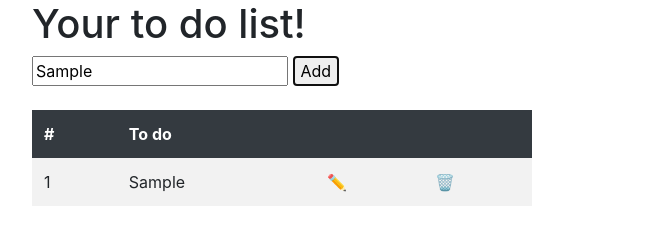
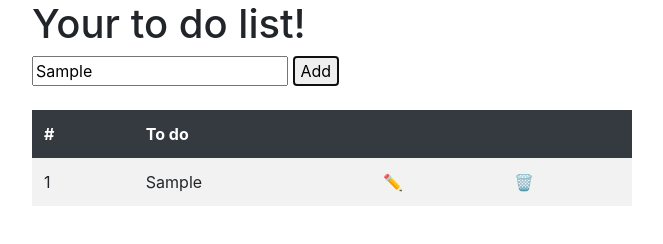
Before and after one commit to brunnamattos/ToDoList, a plain HTML site: page index.html in a window 1280 px wide. Both pictures are taken after typing "Sample" into the empty fields and a click on the button "Add". Shown: the whole page, without its empty margins (53-716 px from the left). Drawn offline with nearby package versions, Linux system fonts and the light colour scheme.

Commit message:
Função de excluir adicionada. Design otimizado. Interação com o usuário melhorada.

```diff
--- a/js/index.js
+++ b/js/index.js
@@ -30,16 +30,31 @@ const setTableDiv = () => {
 
 const setTableBody = () => {
     let tableTask = "";
-    for (let i = 0; i<list.length; i++) {
-        console.log(list[i]);
+    if (list[0] == null) {
         tableTask += `
-            <tr>
-                <td class="table-name">${i+1}</td>
-                <td class="table-url">${list[i]}</td>
-                <td><a class="edit-icon" onclick="editItem(${i});">&#9999;</a></td>
-                <td><a class="remove-icon" onclick="removeItem(${i});">&#128465;</a></td>
-            </tr>
+        <tr>
+            <td class="table-index"></td>
+            <td class="table-message">
+                <p>&#10004; You have nothing planned for today!<br>
+                <br>&#9728; Soak up a sun for a tan &#127958;<br>
+                &#10052; Or take advantage of Alaskan snow to make a snowman &#9731;<br></p>
+            </td>
+            <td></td>
+            <td></td>
+        </tr>
         `
+    }
+    else {
+        for (let i = 0; i<list.length; i++) {
+            tableTask += `
+                <tr>
+                    <td class="table-index">${i+1}</td>
+                    <td class="table-message">${list[i]}</td>
+                    <td><a class="edit-icon" onclick="editItem(${i});">&#9999;</a></td>
+                    <td><a class="remove-icon" onclick="removeItem(${i});">&#128465;</a></td>
+                </tr>
+            `
+        }
     }
 
     tableBody.innerHTML = tableTask;
@@ -52,16 +67,19 @@ const setList = () => {
 };
 
 const editItem = (i) => {
-    list[i] = "eu fui alterado";
+    list[i] = "I was changed";
     setTableBody();
 }
 
-// const removeItem = (i) => {
+const removeItem = (i) => {
+    list.splice(i,1);
+    setTableBody();
+}
 
-// }
 
 //Query Selectors
 const getTableDivElement = () => document.querySelector("#table-list");
 const getTitleFormDivElement = () => document.querySelector("#title-form");
 const getToDoInput = () => document.querySelector("#toDo-message");
 const getToDoMessage = () => document.querySelector("#toDo-message").value;
+const getEditModal = () => document.querySelector("#textEditModal");
--- a/style/index.css
+++ b/style/index.css
@@ -1,6 +1,5 @@
 .table-div {
-    width: 500px;
-    height: 500px;
+    width: 600px;
     table-layout:fixed;
     word-wrap:break-word;
 }
```
Also changed, not shown: index.html (+0 -1 lines).
